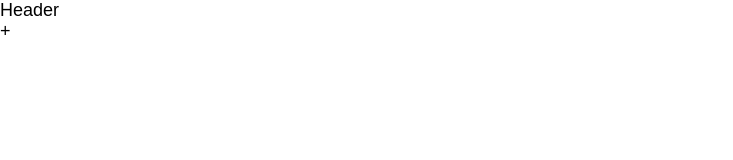
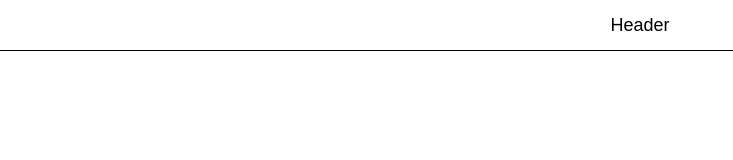
Before and after one commit to ooloo-io/github-flow-lalysi, a website: page src/index.html in a window 1280 px wide. Shown: the whole page, without its empty margins (0-733 px from the left). Drawn offline with nearby package versions, Linux system fonts and the light colour scheme.

Commit message:
Add header styles

```diff
--- a/src/index.html
+++ b/src/index.html
@@ -15,6 +15,6 @@
 <body>
   <header class="header">
     Header
-  </header>+
+  </header>
 </body>
 </html>
--- a/src/styles.css
+++ b/src/styles.css
@@ -2,3 +2,11 @@ body {
   font-family: Arial, Helvetica, sans-serif;
   font-size: 18px;
 }
+
+.header {
+  height: 50px;
+  display: flex;
+  justify-content: center;
+  align-items: center;
+  border-bottom: 1px solid black;
+}
```
